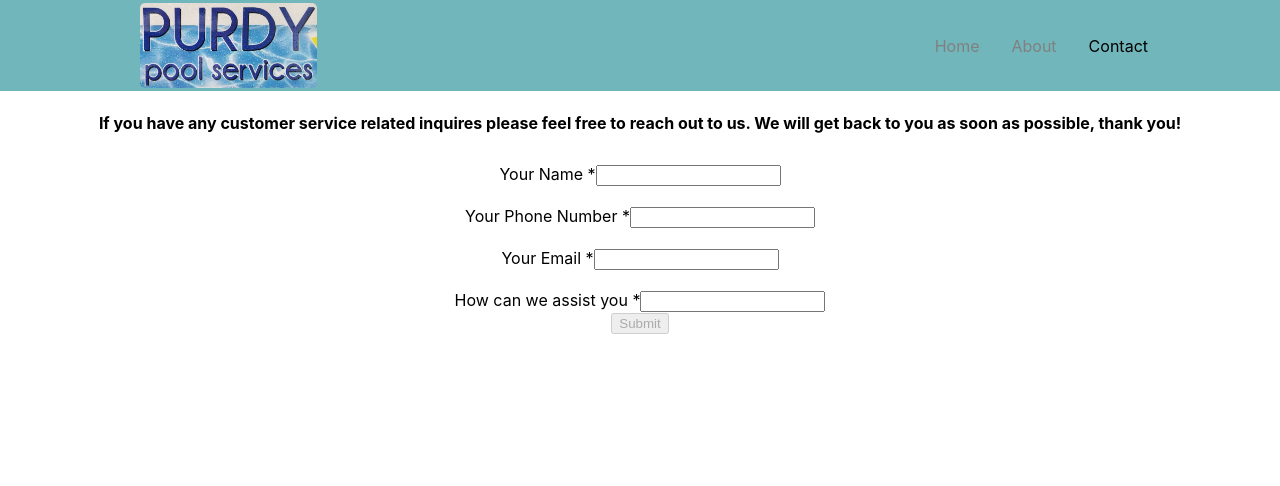
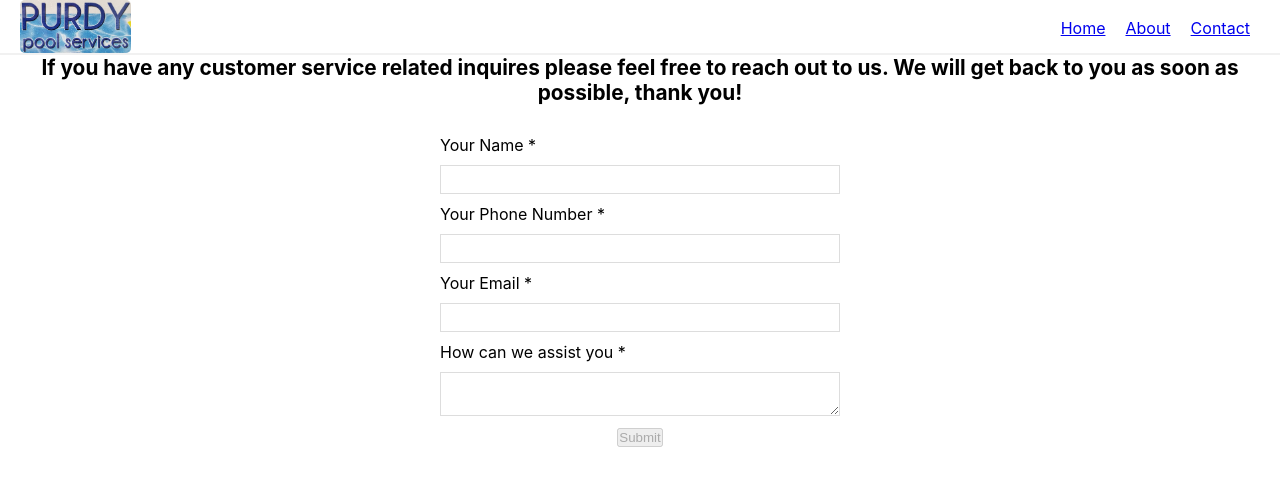
Before and after one commit to PurdyRad/PurdyPoolServices, a React (Create React App) app: page /contact in a window 1280 px wide. Shown: the top 486 px of the page. Built offline with nearby package versions, Linux system fonts and the light colour scheme.

Commit message:
fixed nav bar

```diff
--- a/public/index.html
+++ b/public/index.html
@@ -28,6 +28,13 @@
       Learn how to configure a non-root public URL by running `npm run build`.
     -->
     <title>React App</title>
+    <style>
+      * {
+        padding: 0;
+        margin: 0;
+        box-sizing: border-box;
+      }
+    </style>
   </head>
   <body>
     <noscript>You need to enable JavaScript to run this app.</noscript>
--- a/src/App.css
+++ b/src/App.css
@@ -11,16 +11,16 @@
 }
 
 .image {
-  width: 60vw;
-  height: 60vh;
+  width: 75vw;
+  height: 75vh;
   border-radius: 10px;
 }
 
 .right-arrow {
   position: absolute;
   top: 50%;
-  right: 32px;
-  font-size: 3rem;
+  right: 50px;
+  font-size: 2rem;
   color: #000;
   z-index: 10;
   cursor: pointer;
@@ -30,8 +30,8 @@
 .left-arrow {
   position: absolute;
   top: 50%;
-  left: 32px;
-  font-size: 3rem;
+  left: 50px;
+  font-size: 2rem;
   color: #000;
   z-index: 10;
   cursor: pointer;
@@ -39,7 +39,7 @@
 }
 
 .slide {
-  opacity: 0;
+  opacity: .8;
   transition-duration: 1s ease;
 }
 
--- a/src/components/About.js
+++ b/src/components/About.js
@@ -13,6 +13,8 @@ const AboutSectionals = styled.div`
 display: flex;
 flex-basis: auto;
 justify-content: center;
+padding-top: 25px;
+padding-bottom: 25px;
 `;
 
 const ImageContainer = styled.img`
@@ -22,10 +24,10 @@ width: 33vw;
 
 const TextContainer = styled.p`
 width: 33vw;
-height: 50vh;
 color: #484848;
 font-size: 2em;
 font-family: 'Roboto';
+padding: 15px;
 `;
 
 const Header = styled.h1`
@@ -33,22 +35,27 @@ font-family: 'Playfair Display SC', serif;
 font-size: 4em;
 `;
 
+const Border = styled.div`
+border: solid;
+margin-left: 400px;
+margin-right: 400px;
+color: #71b6ba;
+`;
 
 const About = () => {
     return (
         <AboutContainer>
-
             <Header>Meet the team!</Header>
             <AboutSectionals>
                 <ImageContainer src={cleaners} alt='Purdy Pool Cleaners Staff' />
                 <TextContainer>We are Doug & Tracy! We are proud members of the central Florida area and have been heavily involved in the community for over 10 years. We have 5+ years worth of experience serviving pools local to the area.</TextContainer>
             </AboutSectionals>
-
+            <Border/>
             <AboutSectionals>
                 <TextContainer>Our passion is to provide our community with the best service possible. So that they may enjoy the incredible weather of the beautiful Sunshine State, while also being able to relax and cherish time to themselves or with loved ones! Our dedication to our craft has been noticed as not only a favoirte from 7 unique neighborhoods on NextDoor but also through the Chamber of Commerce of Sanford! </TextContainer>
                 <ImageContainer src={chambers} alt='Purdy Pool Services Chamber of Commerce Award for 2019' />
             </AboutSectionals>
-
+            <Border/>
             <AboutSectionals>
                 <ImageContainer src={card} alt='Purdy Pool Services business card' />
                 <TextContainer>We take great pride in the work and service we provide for our customers and hope that we can continue to provide a Purdy experience for all current and new customers!</TextContainer>
--- a/src/components/Contact.js
+++ b/src/components/Contact.js
@@ -9,6 +9,42 @@ const initialFormValues = {
     email: '',
     inquiry: ''
 };
+
+const FormHolder = styled.form`
+display: flex;
+flex-direction: column;
+align-content: space-between;
+max-width: 400px;
+margin: 0 auto;
+text-align: center;
+`;
+
+const Label = styled.label`
+text-align: left;
+display: block;
+`;
+
+const Input = styled.input`
+width: 100%;
+padding: 6px 10px;
+margin: 10px 0;
+border: 1px solid #ddd;
+box-sizing: border-box;
+display: block;
+`;
+const Textarea = styled.textarea`
+width: 100%;
+padding: 6px 10px;
+margin: 10px 0;
+border: 1px solid #ddd;
+box-sizing: border-box;
+display: block;
+`;
+
+const Header = styled.h4`
+margin-bottom: 30px;
+font-size: 1.3em;
+`;
 
 const Contact = () => {
     const [formValues, setFormValues] = useState(initialFormValues);
@@ -42,61 +78,52 @@ const Contact = () => {
     };
 
 
-    const FormHolder = styled.form`
-    display: flex;
-    flex-direction: column;
-    align-content: space-between;
-    `;
-
-    const InputDiv = styled.div`
-    padding: 10px;
-    `;
 
     return (
         <div>
-            <h4>If you have any customer service related inquires please feel free to reach out to us. We will get back to you as soon as possible, thank you!</h4>
+            <Header>If you have any customer service related inquires please feel free to reach out to us. We will get back to you as soon as possible, thank you!</Header>
             <FormHolder>
-                <InputDiv>
-                    <label>Your Name *
-                    <input
+                <div>
+                    <Label>Your Name *
+                        <Input
                         type='text'
                         name='name'
                         value={formValues.name}
                         onChange={changer}/>
+                    </Label>
                     <div>{formErrors.name}</div>
-                    </label>
-                </InputDiv>
-                <InputDiv>
-                    <label>Your Phone Number *
-                    <input
+                </div>
+                <div>
+                    <Label>Your Phone Number *
+                        <Input
                         type='text'
                         name='phoneNumber'
                         value={formValues.phoneNumber}
                         onChange={changer}/>
+                    </Label>
                     <div>{formErrors.phoneNumber}</div>
-                    </label>
-                </InputDiv>
-                <InputDiv>
-                    <label> Your Email *
-                    <input
+                </div>
+                <div>
+                    <Label> Your Email *
+                        <Input
                         type='email'
                         name='email'
                         value={formValues.email}
                         onChange={changer}/>
+                    </Label>
                     <div>{formErrors.email}</div>
-                    </label>
-                </InputDiv>
-                <InputDiv>
-                    <label>How can we assist you *
-                    <input
+                </div>
+                <div>
+                    <Label>How can we assist you *
+                        <Textarea
                         type='text'
                         name='inquiry'
                         value={formValues.inquiry}
                         onChange={changer}/>
+                    </Label>
                     <div>{formErrors.inquiry}</div>
                     <button disabled={disablo}>Submit</button>
-                    </label>
-                </InputDiv>
+                </div>
             </FormHolder>
         </div>
     )
--- /dev/null
+++ b/src/components/navComponents/Hamburger.js
@@ -0,0 +1,59 @@
+import React, { useState } from 'react';
+import styled from 'styled-components';
+import RightNav from './RightNav';
+
+const StyledBurger = styled.div`
+    width: 2rem;
+    height: 2rem;
+    position: fixed;
+    top: 15px;
+    right: 20px;
+    z-index: 20;
+    display: none;
+
+    @media (max-width: 768px) {
+        display: flex;
+        justify-content: space-around;
+        flex-flow: column nowrap;
+    }
+
+    div {
+        width: 2rem;
+        height: 0.25rem;
+        background-color: ${({ open }) => open ? '#ccc' : '#333'};
+        border-radius: 10px;
+        transform-origin: 1px;
+        transition: all 0.3s linear;
+
+        &:nth-child(1) {
+            transform: ${({ open }) => open ? 'rotate(45deg)' : 'rotate(0)'};
+        }
+
+        &:nth-child(2) {
+            transform: ${({ open }) => open ? 'translateX(100%)' : 'translateX(0)'};
+            opacity: ${({ open }) => open ? 0 : 1}
+        }
+
+        &:nth-child(3) {
+            transform: ${({ open }) => open ? 'rotate(-45deg)' : 'rotate(0)'};
+        }
+    }
+`;
+
+
+const Hamburger = () => {
+    const [open, setOpen] = useState(false);
+
+    return (
+        <>
+            <StyledBurger open={open} onClick={() => setOpen(!open)}>
+                <div />
+                <div />
+                <div />
+            </StyledBurger>
+            <RightNav open={open} />
+        </>
+    )
+}
+
+export default Hamburger
--- /dev/null
+++ b/src/components/navComponents/RightNav.js
@@ -0,0 +1,43 @@
+import React from 'react'
+import { NavLink as Link } from 'react-router-dom';
+import styled from 'styled-components';
+
+const Ul = styled.ul`
+    list-style: none;
+    display: flex;
+    flex-flow: row nowrap;
+
+    li {
+        padding: 18px 10px;
+    }
+
+    @media (max-width: 768px) {
+        flex-flow: column nowrap;
+        background-color: #71b6ba;
+        position: fixed; transform: ${({ open }) => open ? 'translateX(0)' : 'translateX(100%)'};
+        top: 0;
+        right: 0;
+        height: 100vh;
+        width: 300px;
+        padding-top: 3.5rem;
+        transition: transform 0.3s ease-in-out;
+
+        li {
+            color: #fff;
+        }
+    }
+`;
+
+
+const RightNav = ({ open }) => {
+    return (
+        <Ul open={open}>
+            <li><Link to ='/'>Home</Link></li>
+            <li><Link to ='/about'>About</Link></li>
+            <li><Link to ='/contact'>Contact</Link></li>
+
+        </Ul>
+    )
+}
+
+export default RightNav
--- a/src/components/navComponents/index.js
+++ b/src/components/navComponents/index.js
@@ -1,11 +1,17 @@
 import React from 'react';
 import styled from 'styled-components';
 import logo from '../../photos/PurdyPoolLogo.jpeg';
-import { Nav,
-     NavLink,
-     Bars,
-     NavMenu
-     } from './navBarElements';
+import Hamburger from './Hamburger';
+import { useNavigate } from 'react-router-dom';
+
+const Nav = styled.nav`
+    width: 100%;
+    height: 55px;
+    border-bottom: 2px solid #f1f1f1;
+    padding: 0 20px;
+    display: flex;
+    justify-content: space-between;
+`;
 
 const Image = styled.img`
     display: block;
@@ -15,17 +21,17 @@ const Image = styled.img`
 
 
 const NavBar = () => {
+    let navigate = useNavigate();
+
+    const homer = () => {
+        navigate('/')
+    };
+
     return (
         <>
             <Nav>
-                <Bars />
-                    <Image src={logo} alt='Purdy Pool Services logo' />
-                <NavMenu>
-                    <NavLink to='/' >Home</NavLink>
-                    <NavLink to='/about' >About</NavLink>
-                    <NavLink to='/contact' >Contact</NavLink>
-                    {/* <a href='tel:+1-407-792-9604'>Call Now</a> */}
-                </NavMenu>
+                <Image src={logo} onClick={homer} alt='Purdy Pool Services logo' />
+                <Hamburger />
             </Nav>
             </>
     )
--- a/src/components/navComponents/navBarElements.js
+++ /dev/null
@@ -1,69 +0,0 @@
-import { FaBars } from 'react-icons/fa';
-import { NavLink as Link } from 'react-router-dom';
-import styled from 'styled-components';
-
-export const Nav = styled.nav`
-background: #71b6ba;
-height: 85px;
-display: flex;
-justify-content: space-between;
-padding: 0.2rem calc((100vw - 1000px) / 2);
-z-index: 12;
-`;
-
-export const NavLink = styled(Link)`
-color: #808080;
-display: flex;
-align-items: center;
-text-decoration: none;
-padding: 0 1rem;
-height: 100%;
-cursor: pointer;
-&.active {
-    color: #000000;
-}
-`;
-
-export const Bars = styled(FaBars)`
-display: none;
-color: #808080;
-@media screen and (max-width: 768px) {
-    display: block;
-    position: absolute;
-    top: 0;
-    right: 0;
-    transform: translate(-100%, 75%);
-    font-size: 1.8rem;
-    cursor: pointer;
-}
-`;
-
-export const NavMenu = styled.div`
-display: flex;
-align-items: center;
-margin-right: -24px;
-@media screen and (max-width: 768px) {
-    display:none;
-}
-`;
-
-// export const NavBtn = styled.nav`
-// display: flex;
-// align-items: center;
-// margin-right:24px;
-// @media screen and (max-width: 768px) {
-//     display:none;
-// }
-// `;
-
-// export const NavBtnLink = styled(Link)`
-// border-radius: 4px;
-// background: #808080;
-// padding: 10px 22px;
-// color: #000000;
-// outline:none;
-// border: none;
-// cursor: pointer;
-// transition: all 0.2s ease-in-out;
-// text-decoration: none;
-// `;
```
Also changed, not shown: 1 other file (tests, documents, lock files or other folders). Lines whose indentation alone changed are shown as unchanged.
